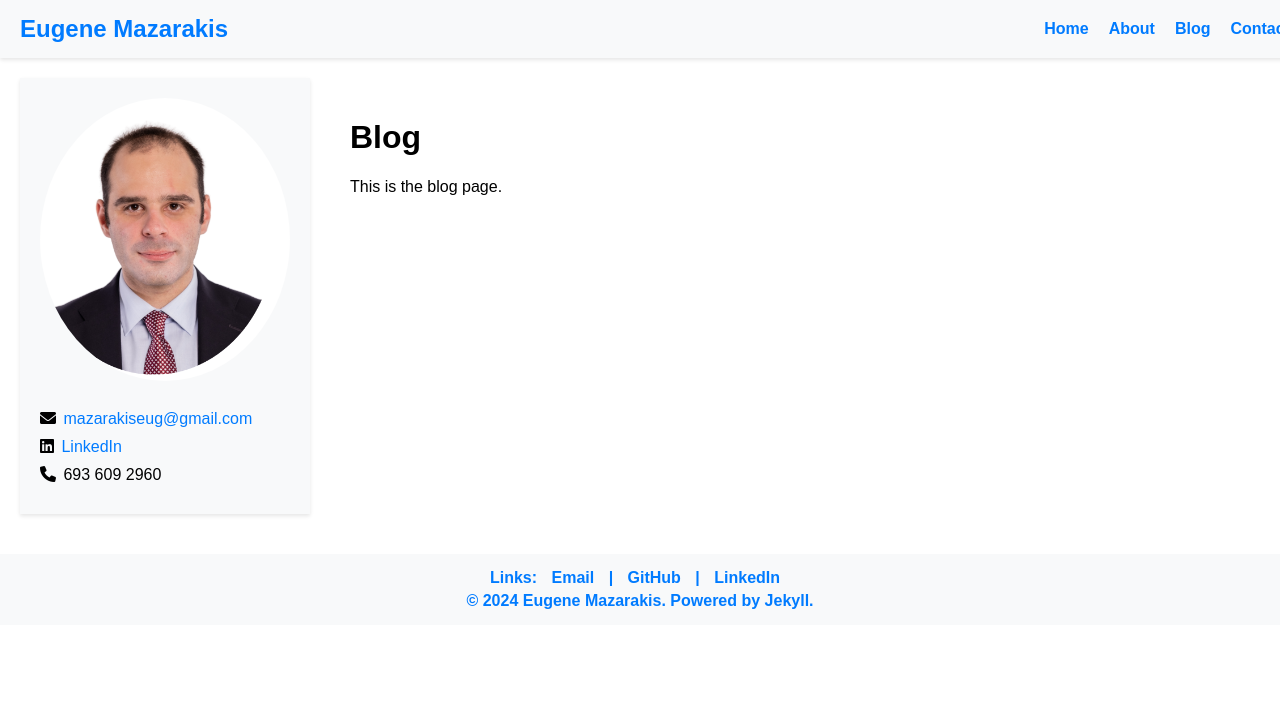
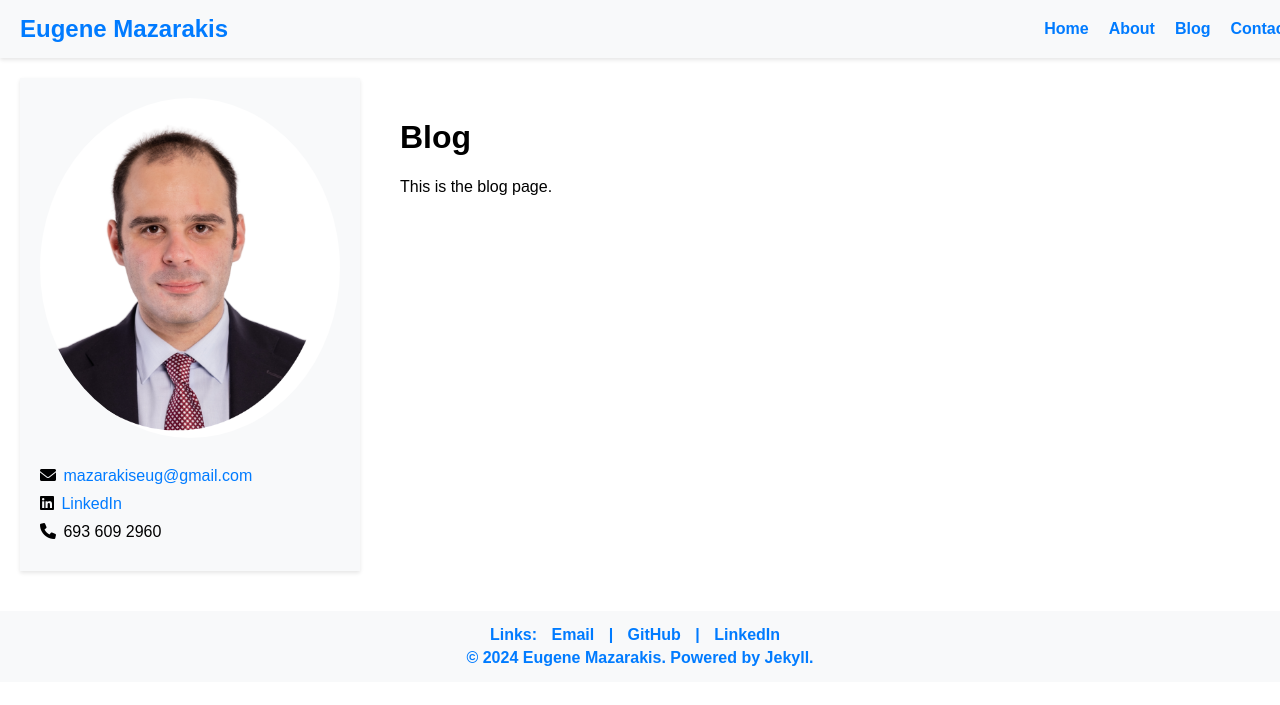
Before and after one commit to EMazarakis/EMazarakis.github.io, a Jekyll site: the page built from blog.md, in a window 1280 px wide. Shown: the top 705 px of the page. Built offline with Jekyll 4.4.1, drawn with Linux system fonts in a browser that asks for light colours.

Commit message:
Update custom.css

```diff
--- a/assets/custom.css
+++ b/assets/custom.css
@@ -99,7 +99,7 @@ footer {
 
 /* Sidebar styling */
 .sidebar {
-    width: 250px; /* Set a fixed width for the sidebar */
+    width: 300px; /* Set a fixed width for the sidebar */
     margin-right: 20px; /* Space between sidebar and main content */
     background-color: #f8f9fa; /* Optional: background color for the sidebar */
     padding: 20px;
```
